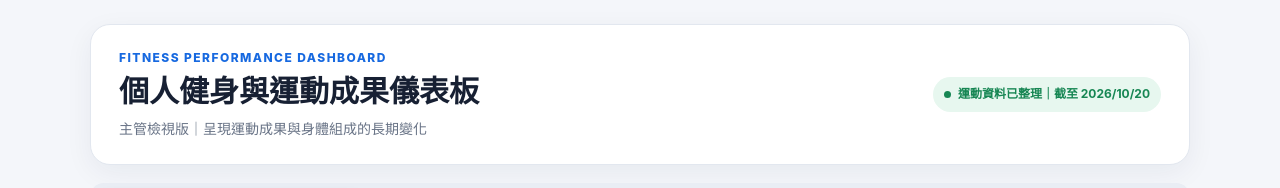
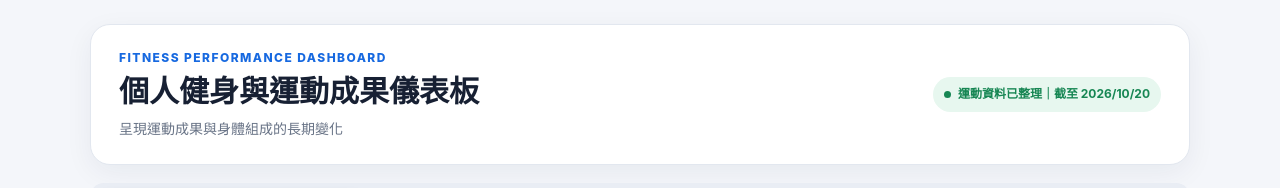
Before and after one commit to son0911717700-alt/fitness-dashboard, a plain HTML site: page index.html in a window 1280 px wide. Shown: the top 188 px of the page. Drawn offline with Linux system fonts and the light colour scheme.

Commit message:
Update title and subtitle in index.html
Removed '主管檢視版' from the title and subtitle for clarity.

```diff
--- a/index.html
+++ b/index.html
@@ -4,7 +4,7 @@
   <meta charset="UTF-8">
   <meta name="viewport" content="width=device-width, initial-scale=1.0">
   <meta name="description" content="個人健身成果儀表板，展示運動紀錄與 InBody 歷史變化。">
-  <title>個人健身成果儀表板｜主管檢視版</title>
+  <title>個人健身成果儀表板</title>
   <style>
     :root {
       --primary: #1769e0;
@@ -117,7 +117,7 @@
       <div>
         <div class="eyebrow">FITNESS PERFORMANCE DASHBOARD</div>
         <h1>個人健身與運動成果儀表板</h1>
-        <p class="subtitle">主管檢視版｜呈現運動成果與身體組成的長期變化</p>
+        <p class="subtitle">呈現運動成果與身體組成的長期變化</p>
       </div>
       <div class="status-pill ready"><span class="status-dot"></span>運動資料已整理｜截至 2026/10/20</div>
     </header>
```
